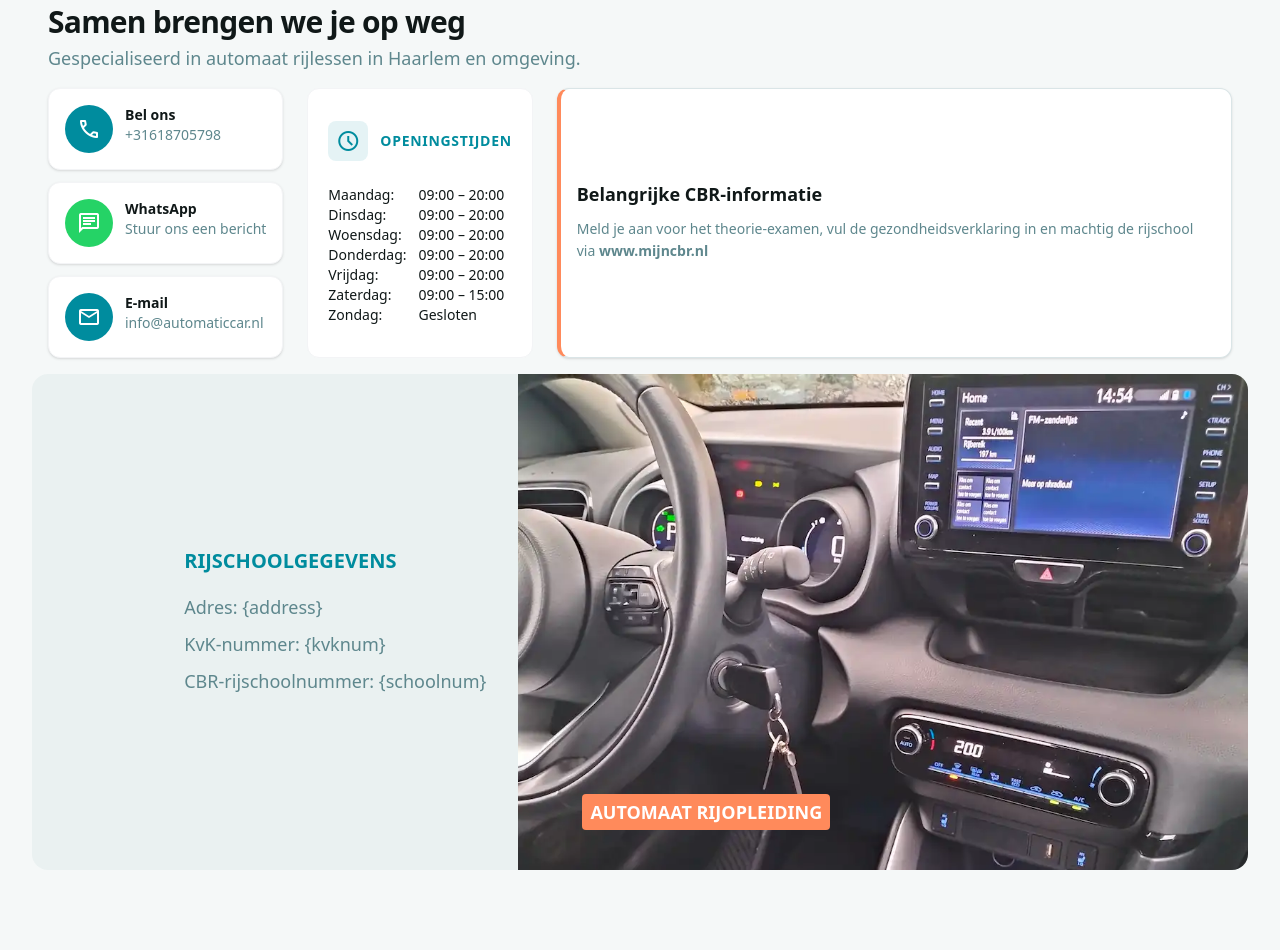
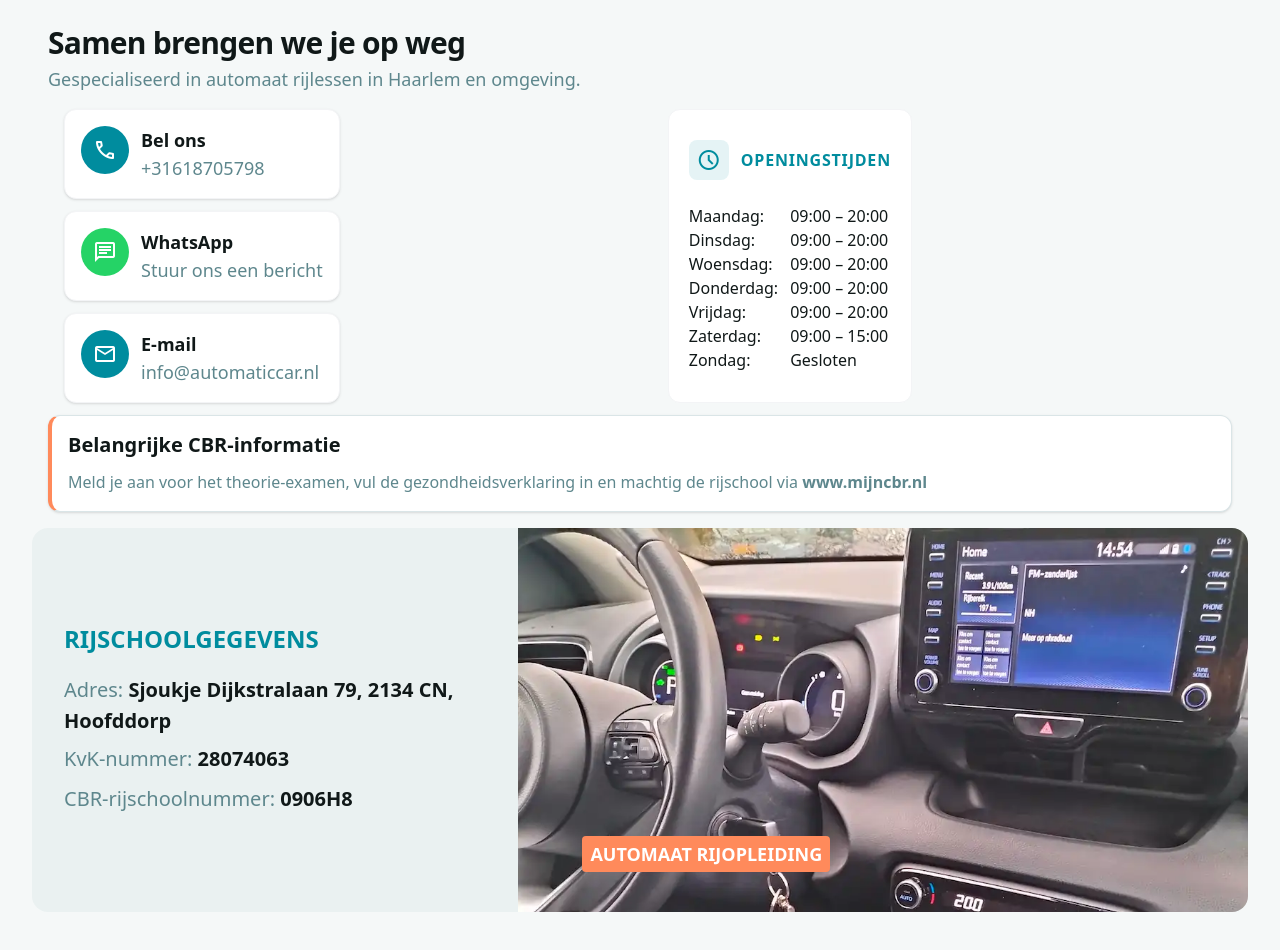
Before and after one commit to samulikn/driving-school-moen, a website: page index.html in a window 1280 px wide. Shown: the part 2388-3338 px from the top of the page. Drawn offline with nearby package versions, Linux system fonts and the light colour scheme.

Commit message:
added contact custom info

```diff
--- a/index.html
+++ b/index.html
@@ -164,7 +164,7 @@
                                 shadow-md lg:rounded-2xl">
                     <div class="flex justify-between items-center">
                         <h4 data-i18n="lesson.intro.title"
-                            class="text-sm font-bold tracking-wider uppercase text-cayan">Introductory Lesson</h4>
+                            class="text-sm font-bold tracking-wider uppercase text-cayan sm:text-base lg:text-lg">Introductory Lesson</h4>
                         <!-- <span class="px-2 py-1 text-xs text-orange rounded bg-orange/10 font-bold">Save €50</span> -->
                     </div>
                     <div class="font-bold">
@@ -192,7 +192,7 @@
                                 shadow-md lg:rounded-2xl">
                     <div class="flex justify-between items-center">
                         <h4 data-i18n="lesson.one_lesson.title"
-                            class="text-sm font-bold tracking-wider uppercase text-cayan">One-time Lesson</h4>
+                            class="text-sm font-bold tracking-wider uppercase text-cayan sm:text-base lg:text-lg">One-time Lesson</h4>
                         <!-- <span class="px-2 py-1 text-xs text-orange rounded bg-orange/10 font-bold">Save €50</span> -->
                     </div>
                     <div class="font-bold">
@@ -217,7 +217,7 @@
                                 shadow-md lg:rounded-2xl">
                     <div class="flex justify-between items-center">
                         <h4 data-i18n="lesson.five_lesson.title"
-                            class="text-sm font-bold tracking-wider uppercase text-cayan">5-Lesson Bundle</h4>
+                            class="text-sm font-bold tracking-wider uppercase text-cayan sm:text-base lg:text-lg">5-Lesson Bundle</h4>
                         <output id="5-lesson-discount" data-i18n="lesson.five_lesson.discount" aria-live="polite"
                             class="px-2 py-1 text-xs text-orange rounded bg-orange/10 font-bold">Save €25</output>
                     </div>
@@ -247,7 +247,7 @@
                                 shadow-md lg:rounded-2xl">
                     <div class="flex justify-between items-center">
                         <h4 data-i18n="lesson.thirty_lesson.title"
-                            class="text-sm font-bold tracking-wider uppercase text-cayan">30-Lesson Bundle</h4>
+                            class="text-sm font-bold tracking-wider uppercase text-cayan sm:text-base lg:text-lg">30-Lesson Bundle</h4>
                         <span id="30-lesson-discount" data-i18n="lesson.thirty_lesson.discount"
                             class="px-2 py-1 text-xs text-orange rounded bg-orange/10 font-bold">Save €157</span>
                     </div>
@@ -281,7 +281,7 @@
                                 shadow-md lg:rounded-2xl">
                     <div class="flex justify-between items-center">
                         <h4 data-i18n="lesson.forty_lesson.title"
-                            class="text-sm font-bold tracking-wider uppercase text-cayan">40-Lesson Bundle</h4>
+                            class="text-sm font-bold tracking-wider uppercase text-cayan sm:text-base lg:text-lg">40-Lesson Bundle</h4>
                         <span id="40-lesson-discount" data-i18n="lesson.forty_lesson.discount"
                             class="px-2 py-1 text-xs text-orange rounded bg-orange/10 font-bold">Save €207</span>
                     </div>
@@ -315,7 +315,7 @@
                                 shadow-md lg:rounded-2xl">
                     <div class="flex justify-between items-center">
                         <h4 data-i18n="lesson.fortyFive_lesson.title"
-                            class="text-sm font-bold tracking-wider uppercase text-cayan">45-Lesson Bundle</h4>
+                            class="text-sm font-bold tracking-wider uppercase text-cayan sm:text-base lg:text-lg">45-Lesson Bundle</h4>
                         <span id="45-lesson-discount" data-i18n="lesson.fortyFive_lesson.discount"
                             class="px-2 py-1 text-xs text-orange rounded bg-orange/10 font-bold">Save €432</span>
                     </div>
@@ -358,44 +358,47 @@
                 <article
                     class="[&_span]:px-1 [&_span]:flex [&_span]:justify-center [&_span]:items-center [&_span]:rounded-lg [&_span]:bg-cayan/10 [&_span]:text-cayan">
                     <span class="material-symbols-outlined">assignment</span>
-                    <p data-i18n="exam.practical" class="font-bold text-sm">CBR Practical exam B, BH</p>
+                    <p data-i18n="exam.practical" class="font-bold text-sm sm:text-base lg:text-lg">CBR Practical exam
+                        B, BH</p>
                     <p id="practicalExam" class="ml-auto text-lg font-bold text-cayan"></p>
                 </article>
                 <article
                     class="[&_span]:px-1 [&_span]:flex [&_span]:justify-center [&_span]:items-center [&_span]:rounded-lg [&_span]:bg-cayan/10 [&_span]:text-cayan">
                     <span class="material-symbols-outlined">assignment</span>
-                    <p data-i18n="exam.tt" class="font-bold text-sm">CBR Mock Practical exam (TT)</p>
+                    <p data-i18n="exam.tt" class="font-bold text-sm sm:text-base lg:text-lg">CBR Mock Practical exam
+                        (TT)</p>
                     <p id="ttExam" class="ml-auto text-lg font-bold text-cayan"></p>
                 </article>
                 <article
                     class="[&_span]:px-1 [&_span]:flex [&_span]:justify-center [&_span]:items-center [&_span]:rounded-lg [&_span]:bg-cayan/10 [&_span]:text-cayan">
                     <span class="material-symbols-outlined">assignment</span>
-                    <p data-i18n="exam.faalangst" class="font-bold text-sm">CBR Fear-of-Failure exam</p>
+                    <p data-i18n="exam.faalangst" class="font-bold text-sm sm:text-base lg:text-lg">CBR Fear-of-Failure
+                        exam</p>
                     <p id="faalangstExam" class="ml-auto text-lg font-bold text-cayan"></p>
                 </article>
                 <article
                     class="[&_span]:px-1 [&_span]:flex [&_span]:justify-center [&_span]:items-center [&_span]:rounded-lg [&_span]:bg-cayan/10 [&_span]:text-cayan">
                     <span class="material-symbols-outlined">assignment</span>
-                    <p data-i18n="exam.bnor" class="font-bold text-sm">CBR Bnor practical exam</p>
+                    <p data-i18n="exam.bnor" class="font-bold text-sm sm:text-base lg:text-lg">CBR Bnor practical exam
+                    </p>
                     <p id="bnorExam" class="ml-auto text-lg font-bold text-cayan"></p>
                 </article>
                 <article
                     class="[&_span]:px-1 [&_span]:flex [&_span]:justify-center [&_span]:items-center [&_span]:rounded-lg [&_span]:bg-cayan/10 [&_span]:text-cayan">
                     <span class="material-symbols-outlined">menu_book</span>
-                    <p data-i18n="exam.theory" class="font-bold text-sm">CBR Theory exam</p>
+                    <p data-i18n="exam.theory" class="font-bold text-sm sm:text-base lg:text-lg">CBR Theory exam</p>
                     <p id="theoryExam" class="ml-auto text-lg font-bold text-cayan"></p>
                 </article>
             </div>
-
-
             <div class="mt-6 pb-4 lg:mt-8">
                 <div
                     class="flex flex-col gap-4 rounded-xl border-l-4 border-l-orange border border-light-grey bg-white p-5 shadow-sm">
                     <div class="flex flex-col gap-1">
-                        <p data-i18n="lesson.cancelpolicy" class="text-dark-grey text-lg font-bold leading-tight">
+                        <p data-i18n="lesson.cancelpolicy"
+                            class="text-dark-grey text-lg font-bold leading-tight lg:text-xl">
                             Cancellation policies</p>
                         <p data-i18n="lesson.cancelpolicy_text"
-                            class="text-dark-blue text-sm font-normal leading-relaxed">
+                            class="text-dark-blue text-sm font-normal leading-relaxed sm:text-base">
                             Driving lessons may be cancelled or rescheduled free of charge up to 24 hours before the
                             scheduled start time. If a lesson is cancelled within 24 hours of the start time, or if the
                             student fails to appear without prior notice, the full lesson fee will be charged!
@@ -414,46 +417,50 @@
                     .</p>
             </div>
             <div class="mb-4 px-4 flex flex-col gap-3">
-                <div class="grid grid-cols-1 gap-3 sm:gap-6 sm:grid-cols-[auto_auto_2fr]">
+                <div class="px-4 flex flex-col gap-3 sm:flex-row sm:gap-6">
                     <div class="flex flex-col gap-3
                         [&_a]:flex [&_a]:flex-row [&_a]:gap-2 [&_a]:p-4 [&_a]:bg-white [&_a]:rounded-xl
                         [&_a]:shadow-sm [&_a]:border [&_a]:border-grey-100 [&_a]:active:scale-95 [&_a]:transition-transform
                         ">
-                        <a href="tel:+31618705798" class="">
+                        <a id="phoneLink" href="tel:" class="">
                             <div class="mr-1 size-12 rounded-full bg-cayan text-white flex justify-center items-center">
                                 <span class="material-symbols-outlined">call</span>
                             </div>
                             <div class="flex flex-col">
-                                <p data-i18n="contact.call.title" class="font-bold text-sm">Call us</p>
-                                <p class="text-sm text-dark-blue">+31618705798</p>
+                                <p data-i18n="contact.call.title" class="font-bold text-sm sm:text-base lg:text-lg">Call us</p>
+                                <p id="tel" class="text-sm text-dark-blue sm:text-base lg:text-lg"></p>
                             </div>
                         </a>
-                        <a href="https://wa.me/31618705798">
+                        <a id="whatsappLink" href="https://wa.me/">
                             <div class="mr-1 size-12 rounded-full bg-green text-white flex justify-center items-center">
                                 <span class="material-symbols-outlined">chat</span>
                             </div>
                             <div class="flex flex-col">
-                                <p data-i18n="contact.whatsapp.title" class="font-bold text-sm">WhatsApp</p>
-                                <p data-i18n="contact.whatsapp.description" class="text-sm text-dark-blue">Chat now</p>
+                                <p data-i18n="contact.whatsapp.title" class="font-bold text-sm sm:text-base lg:text-lg">WhatsApp
+                                </p>
+                                <p data-i18n="contact.whatsapp.description" class="text-sm text-dark-blue sm:text-base lg:text-lg">
+                                    Chat now</p>
                             </div>
                         </a>
-                        <a href="mailto:info@automaticcar.nl">
+                        <a id="mailLink" href="mailto:">
                             <div class="mr-1 size-12 rounded-full bg-cayan text-white flex justify-center items-center">
                                 <span class="material-symbols-outlined">mail</span>
                             </div>
                             <div class="flex flex-col">
-                                <p data-i18n="contact.mail.title" class="font-bold text-sm">Mail us</p>
-                                <p class="text-sm text-dark-blue">info@automaticcar.nl</p>
+                                <p data-i18n="contact.mail.title" class="font-bold text-sm sm:text-base lg:text-lg">Mail us</p>
+                                <p id="email" class="text-sm text-dark-blue sm:text-base lg:text-lg"></p>
                             </div>
                         </a>
                     </div>
-                    <div class="p-5 flex flex-col justify-center gap-6 bg-white rounded-xl border border-grey-100">
+                    <div class="p-5 flex flex-col justify-center gap-6 bg-white rounded-xl border border-grey-100 sm:mx-auto">
                         <div class="flex items-center">
                             <div
                                 class="mr-3 size-10 rounded-lg bg-cayan/10 flex items-center justify-center text-cayan">
                                 <span class="material-symbols-outlined">schedule</span>
                             </div>
-                            <h4 data-i18n="contact.schedule.title" class="text-sm font-bold uppercase tracking-wider text-cayan">availability</h4>
+                            <h4 data-i18n="contact.schedule.title"
+                                class="text-sm font-bold uppercase tracking-wider text-cayan sm:text-base">availability
+                            </h4>
                         </div>
                         <table class="[&_td]:pr-3 [&_td]:last:pr-0 [&_td]:text-sm [&_td]:font-medium sm:hidden">
                             <tr>
@@ -469,7 +476,8 @@
                                 <td data-i18n="contact.schedule.sun_hour">closed</td>
                             </tr>
                         </table>
-                        <table class="hidden [&_td]:pr-3 [&_td]:last:pr-0 [&_td]:text-sm [&_td]:font-medium sm:block">
+                        <table
+                            class="hidden [&_td]:pr-3 [&_td]:last:pr-0 [&_td]:text-sm [&_td]:font-medium sm:block sm:[&_td]:text-base">
                             <tr>
                                 <td data-i18n="contact.schedule.mon">Monday:</td>
                                 <td data-i18n="contact.schedule.work_days_hour">09:00-20:00</td>
@@ -500,39 +508,51 @@
                             </tr>
                         </table>
                     </div>
-                    <div class="p-4 flex flex-col justify-center items-start gap-3 rounded-xl border-l-4 border-l-orange border border-light-grey bg-white shadow-sm
-                                ">
-                        <p data-i18n="contact.addinfo.title" class="text-dark-grey text-lg font-bold leading-tight">
+
+                </div>
+                <div
+                        class="p-4 flex flex-col justify-center items-start gap-3 rounded-xl border-l-4 border-l-orange border border-light-grey bg-white shadow-sm">
+                        <p data-i18n="contact.addinfo.title"
+                            class="text-dark-grey text-lg font-bold leading-tight sm:text-xl">
                             Important information:</p>
-                        <div class="text-dark-blue text-sm font-normal leading-relaxed">
+                        <div class="text-dark-blue text-sm font-normal leading-relaxed sm:text-base">
                             <p data-i18n="contact.addinfo.description" class="inline">
                                 Sign up for theory exam, fill health insurence or authorise the driving school
                                 visit
-                            </p><a href="https://www.mijncbr.nl" target="_blank"
-                                class="font-semibold">www.mijncbr.nl</a>
+                            </p><a id="cbrwebsite" href="https://www.mijncbr.nl" target="_blank"
+                                class="font-semibold"></a>
                         </div>
                     </div>
-                </div>
             </div>
             <div
-                class="flex flex-col bg-light-grey/40 rounded-t-xl sm:rounded-l-xl sm:rounded-r-xl sm:flex-row lg:rounded-l-2xl lg:rounded-r-2xl">
-                <div class="px-8 flex flex-col justify-center gap-2 p-5 sm:ml-auto">
-                    <h5 data-i18n="contact.details.title" class="mb-3 text-lg font-semibold text-cayan uppercase leading-tight sm:text-xl">Driving school
+                class="flex flex-col justify-between bg-light-grey/40 rounded-t-xl sm:rounded-l-xl sm:rounded-r-xl sm:flex-row lg:rounded-l-2xl lg:rounded-r-2xl">
+                <div class="px-8 flex flex-col justify-center gap-2 p-5">
+                    <h5 data-i18n="contact.details.title"
+                        class="mb-3 text-lg font-semibold text-cayan uppercase leading-tight sm:text-xl lg:text-2xl">Driving school
                         information</h5>
-                    <p data-i18n="contact.details.address" class="text-dark-blue text-base font-normal leading-relaxed sm:text-lg">Address:
-                        <span class="text-dark-grey font-semibold">Sjoukje Dijkstralaan 79, 2134 CN, Hoofddorp</span>
-                    </p>
-                    <p data-i18n="contact.details.kvknum" class="text-dark-blue text-base font-normal leading-relaxed sm:text-lg">KVK number:
-                        <span class="text-dark-grey font-semibold">28074063</span>
-                    </p>
-                    <p data-i18n="contact.details.schoolnum" class="text-dark-blue text-base font-normal leading-relaxed sm:text-lg">Driving school number:
-                        <span class="text-dark-grey font-semibold">0906H8</span>
-                    </p>
+                    <div class="text-base sm:text-lg lg:text-xl">
+                        <p data-i18n="contact.details.address"
+                            class="inline text-dark-blue font-normal leading-relaxed">Address:</p>
+                        <span id="address" class="text-dark-grey font-semibold"></span>
+                    </div>
+                    <div class="text-base sm:text-lg lg:text-xl">
+                        <p data-i18n="contact.details.kvknum"
+                            class="inline text-dark-blue font-normal leading-relaxed">KVK number:
+                        </p>
+                        <span id="kvknum" class="text-dark-grey font-semibold"></span>
+                    </div>
+                    <div class="text-base sm:text-lg lg:text-xl">
+                        <p data-i18n="contact.details.schoolnum"
+                            class="inline text-dark-blue font-normal leading-relaxed">
+                        </p>
+                        <span id="schoolnum" class="text-dark-grey font-semibold"></span>
+                    </div>
                 </div>
                 <div class="px-8 py-10 flex items-end sm:w-3/5 gap-4 bg-cover bg-top bg-no-repeat bg-[url('../../src/assets/images/inside_667.webp')]
                             sm:bg-[url('../../src/assets/images/inside_768.webp')] lg:bg-[url('../../src/assets/images/inside_1024.webp')]
-                            sm:rounded-r-xl lg:rounded-r-2xl overflow-hidden min-h-72 sm:min-h-124 sm:pl-16 shrink-0">
-                    <p data-i18n="contact.summary" class="bg-orange text-white text-sm font-bold uppercase rounded px-2 py-1 w-fit sm:text-lg">
+                            sm:rounded-r-xl lg:rounded-r-2xl overflow-hidden min-h-72 sm:min-h-96 sm:pl-16 shrink-0">
+                    <p data-i18n="contact.summary"
+                        class="bg-orange text-white text-sm font-bold uppercase rounded px-2 py-1 w-fit sm:text-lg">
                         Expert Automatic Training
                     </p>
                     <!-- <h3 data-i18n="home.title"
--- /dev/null
+++ b/src/data/contact.json
@@ -0,0 +1,8 @@
+{
+    "tel": "+31618705798",
+    "email": "info@automaticcar.nl",
+    "address": "Sjoukje Dijkstralaan 79, 2134 CN, Hoofddorp",
+    "kvknum": "28074063",
+    "schoolnum": "0906H8",
+    "cbrwebsite": "www.mijncbr.nl"
+}
--- a/src/i18n/en.json
+++ b/src/i18n/en.json
@@ -118,9 +118,9 @@
     },
     "details": {
       "title": "Driving School Details",
-      "address": "Address: {address}",
-      "kvknum": "Chamber of Commerce number: {kvknum}",
-      "schoolnum": "CBR driving school number: {schoolnum}"
+      "address": "Address: ",
+      "kvknum": "Chamber of Commerce number: ",
+      "schoolnum": "CBR driving school number: "
     }
   }
 }
--- a/src/i18n/nl.json
+++ b/src/i18n/nl.json
@@ -118,9 +118,9 @@
     },
     "details": {
       "title": "Rijschoolgegevens",
-      "address": "Adres: {address}",
-      "kvknum": "KvK-nummer: {kvknum}",
-      "schoolnum": "CBR-rijschoolnummer: {schoolnum}"
+      "address": "Adres: ",
+      "kvknum": "KvK-nummer: ",
+      "schoolnum": "CBR-rijschoolnummer: "
     }
   }
 }
--- a/src/script/main.js
+++ b/src/script/main.js
@@ -37,7 +37,6 @@ async function loadLanguage(lang) {
 
     await applyTranslation();
     updateDiscount();
-
   } catch (err) {
     console.log(err);
   }
@@ -60,9 +59,29 @@ async function getPrice() {
 
       updateElement(key, price);
     });
-
   } catch (err) {
     console.error(`Couldn't get prices ${err}`);
+  }
+}
+
+async function loadContacts() {
+  try {
+    const response = await fetch("src/data/contact.json");
+    const contacts = await response.json();
+
+    Object.entries(contacts).forEach(([key, value]) => {
+      updateElement(key, value);
+    });
+
+    const phoneLink = `tel:${contacts.tel}`;
+    const watsappLink = `https://wa.me/${contacts.tel.replace("+", "")}`;
+    const mailLink = `mailto:${contacts.email}`;
+
+    updateLink("phoneLink", phoneLink);
+    updateLink("whatsappLink", watsappLink);
+    updateLink("mailLink", mailLink);
+  } catch (err) {
+    console.err(`Couldn't load contacts info ${err}`);
   }
 }
 
@@ -71,9 +90,10 @@ function updateTranslationText(key, param = {}) {
 
   if (!value) return key;
 
-    return Object.entries(param).reduce((text, [k, v]) =>
-        text.replace(`{${k}}`,v)
-    , value);
+  return Object.entries(param).reduce(
+    (text, [k, v]) => text.replace(`{${k}}`, v),
+    value,
+  );
 }
 
 function applyTranslation() {
@@ -91,6 +111,15 @@ function updateElement(elementId, text) {
   }
   element.textContent = "";
   element.append(text);
+}
+
+function updateLink(elementId, text) {
+  const link = document.getElementById(elementId);
+  if (!link) {
+    // console.log(`Link with id ${elementId} not found.`);
+    return;
+  }
+  link.href = text;
 }
 
 const CalcDiscount = (
@@ -113,24 +142,46 @@ const CalcDiscount = (
 function updateDiscount() {
   //update discount fields
   const discount5less = CalcDiscount(5, prices.fiveLess);
-    const discount30less = CalcDiscount(30, prices.thirtyLess, prices.practicalExam);
-    const discount40less = CalcDiscount(40, prices.fortyLess, prices.practicalExam);
-    const discount45Less = CalcDiscount(45, prices.fortyFiveLess, prices.practicalExam, prices.ttExam);
+  const discount30less = CalcDiscount(
+    30,
+    prices.thirtyLess,
+    prices.practicalExam,
+  );
+  const discount40less = CalcDiscount(
+    40,
+    prices.fortyLess,
+    prices.practicalExam,
+  );
+  const discount45Less = CalcDiscount(
+    45,
+    prices.fortyFiveLess,
+    prices.practicalExam,
+    prices.ttExam,
+  );
 
-    document.getElementById("5-lesson-discount")
-    .textContent = updateTranslationText("lesson.five_lesson.discount", { amount: discount5less });
-    document.getElementById("30-lesson-discount")
-    .textContent = updateTranslationText("lesson.thirty_lesson.discount", { amount: discount30less });
-    document.getElementById("40-lesson-discount")
-    .textContent = updateTranslationText("lesson.forty_lesson.discount", { amount: discount40less });
-    document.getElementById("45-lesson-discount")
-    .textContent = updateTranslationText("lesson.fortyFive_lesson.discount", { amount: discount45Less });
+  document.getElementById("5-lesson-discount").textContent =
+    updateTranslationText("lesson.five_lesson.discount", {
+      amount: discount5less,
+    });
+  document.getElementById("30-lesson-discount").textContent =
+    updateTranslationText("lesson.thirty_lesson.discount", {
+      amount: discount30less,
+    });
+  document.getElementById("40-lesson-discount").textContent =
+    updateTranslationText("lesson.forty_lesson.discount", {
+      amount: discount40less,
+    });
+  document.getElementById("45-lesson-discount").textContent =
+    updateTranslationText("lesson.fortyFive_lesson.discount", {
+      amount: discount45Less,
+    });
 }
 
-async function init () {
+async function init() {
   await loadLanguage(currentLang);
   await getPrice();
   updateDiscount();
+  loadContacts();
 }
 
 init();
```
Also changed, not shown: src/css/output.css. Lines whose indentation alone changed are shown as unchanged.
